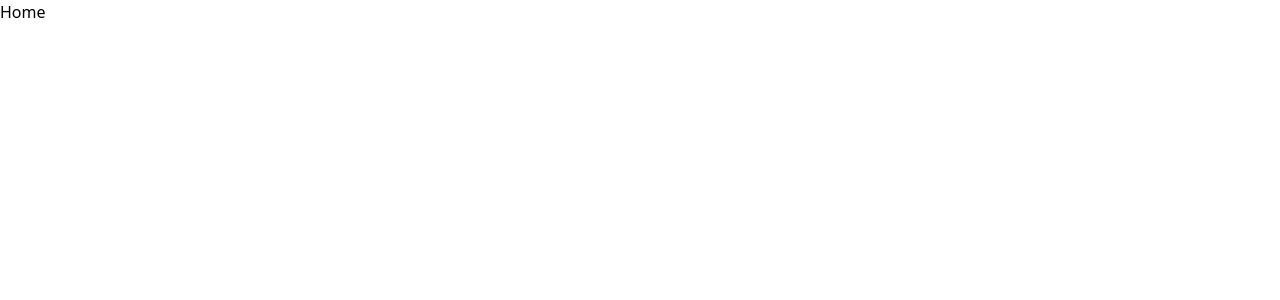
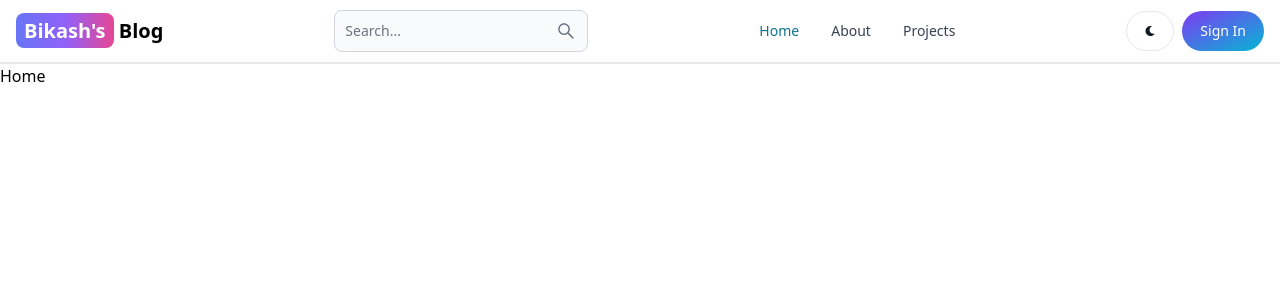
Before and after one commit to Bikashkumargouda/Blog, a React (Vite) app in the folder Client/: page / in a window 1280 px wide. Shown: the top 300 px of the page. Built offline with nearby package versions, Linux system fonts and the light colour scheme.

Commit message:
Create the Header Section

```diff
--- a/Client/package.json
+++ b/Client/package.json
@@ -10,8 +10,10 @@
     "preview": "vite preview"
   },
   "dependencies": {
+    "flowbite-react": "^0.10.2",
     "react": "^18.3.1",
     "react-dom": "^18.3.1",
+    "react-icons": "^5.4.0",
     "react-router-dom": "^7.0.2"
   },
   "devDependencies": {
--- a/Client/src/App.jsx
+++ b/Client/src/App.jsx
@@ -6,11 +6,13 @@
 import Projects from "./pages/Projects"
 import Signin from "./pages/Signin"
 import Signup from "./pages/Signup"
+import Header from './components/Header'
 
 
 const App = () => {
   return (
     <BrowserRouter>
+      <Header />
       <Routes>
         <Route path="/" element={<Home />} />
         <Route path='/about' element={<About />} />
@@ -19,8 +21,8 @@
         <Route path='/signin' element={<Signin />} />
         <Route path='/signup' element={<Signup />} />
         <Route path='*' element={"ERROR"} />
+      </Routes>
 
-      </Routes>
     </BrowserRouter>
   )
 }
--- /dev/null
+++ b/Client/src/components/Header.jsx
@@ -0,0 +1,56 @@
+import { Button, Navbar, NavbarLink, NavbarToggle, TextInput } from 'flowbite-react';
+import React from 'react'
+import { Link, useLocation } from 'react-router-dom';
+import { AiOutlineSearch } from "react-icons/ai";
+import { FaMoon } from "react-icons/fa"
+
+
+
+const Header = () => {
+  const path = useLocation().pathname;
+  return (
+    <Navbar className='border-b-2'>
+      <Link to="/" className='self-center whitespace-nowrap text-sm sm:text-xl font-semibold dark:text-white'>
+        <span className='px-2 py-1 bg-gradient-to-r from-indigo-500 via-purple-500 to-pink-500 rounded-lg text-white'>Bikash's</span> Blog
+      </Link>
+      <form>
+        <TextInput
+          type="text"
+          placeholder='Search...'
+          rightIcon={AiOutlineSearch}
+          className='hidden lg:inline'
+        />
+      </form>
+      <Button className='w-12 h-10 lg:hidden' color='gray' pill>
+        <AiOutlineSearch />
+      </Button>
+      <div className='flex gap-2 md:order-2'>
+        <Button className='w-12 h-10 hidden sm:inline ' color='gray' pill>
+          <FaMoon />
+        </Button>
+        <Link to="/signin">
+          <Button gradientDuoTone='purpleToBlue' pill>
+            Sign In
+          </Button>
+        </Link>
+        <NavbarToggle></NavbarToggle>
+      </div>
+      <Navbar.Collapse>
+        <Navbar.Link active={path === "/"} as={'div'} >
+          <Link to="/">Home</Link>
+        </Navbar.Link>
+        <Navbar.Link active={path === "/about"} as={'div'} >
+          <Link to="/about">About</Link>
+        </Navbar.Link>
+        <Navbar.Link active={path === "/projects"} as={'div'}>
+          <Link to="/projects">Projects</Link>
+        </Navbar.Link>
+
+
+
+      </Navbar.Collapse>
+    </Navbar>
+  )
+}
+
+export default Header
--- a/Client/tailwind.config.js
+++ b/Client/tailwind.config.js
@@ -1,8 +1,10 @@
+const flowbite = require("flowbite-react/tailwind");
+
 /** @type {import('tailwindcss').Config} */
 export default {
-  content: ["./index.html", "./src/**/*.{js,ts,jsx,tsx}"],
+  content: ["./index.html", "./src/**/*.{js,ts,jsx,tsx}", flowbite.content()],
   theme: {
     extend: {},
   },
-  plugins: [],
+  plugins: [flowbite.plugin()],
 };
```
Also changed, not shown: 1 other file (tests, documents, lock files or other folders).
